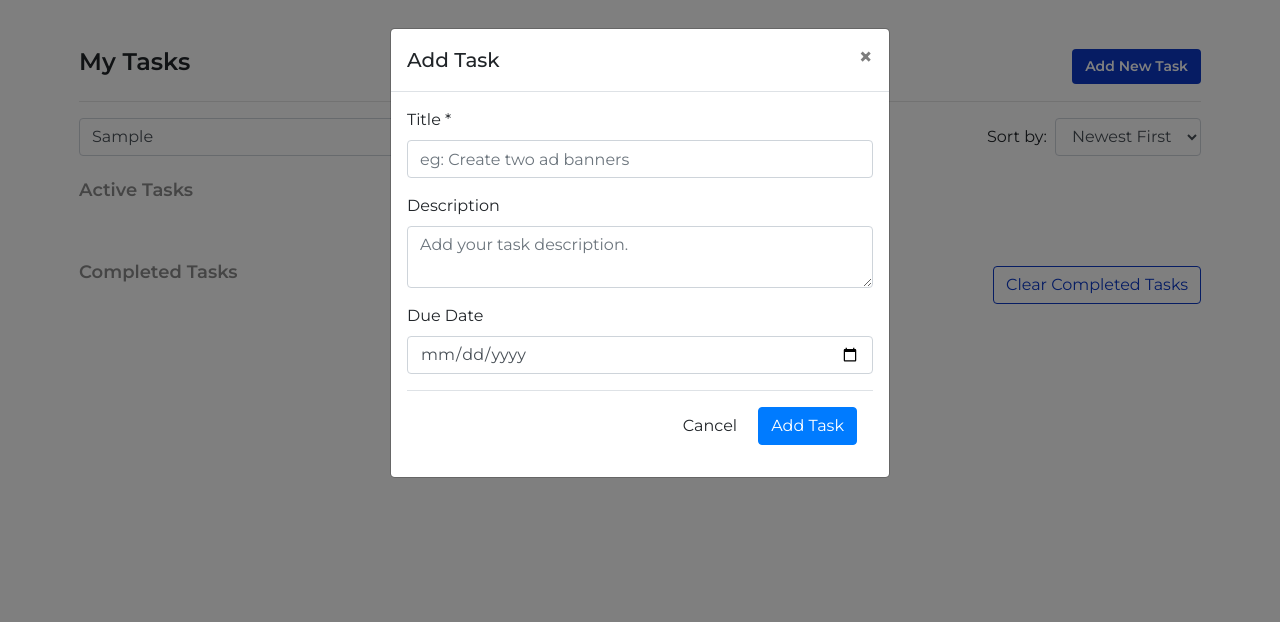
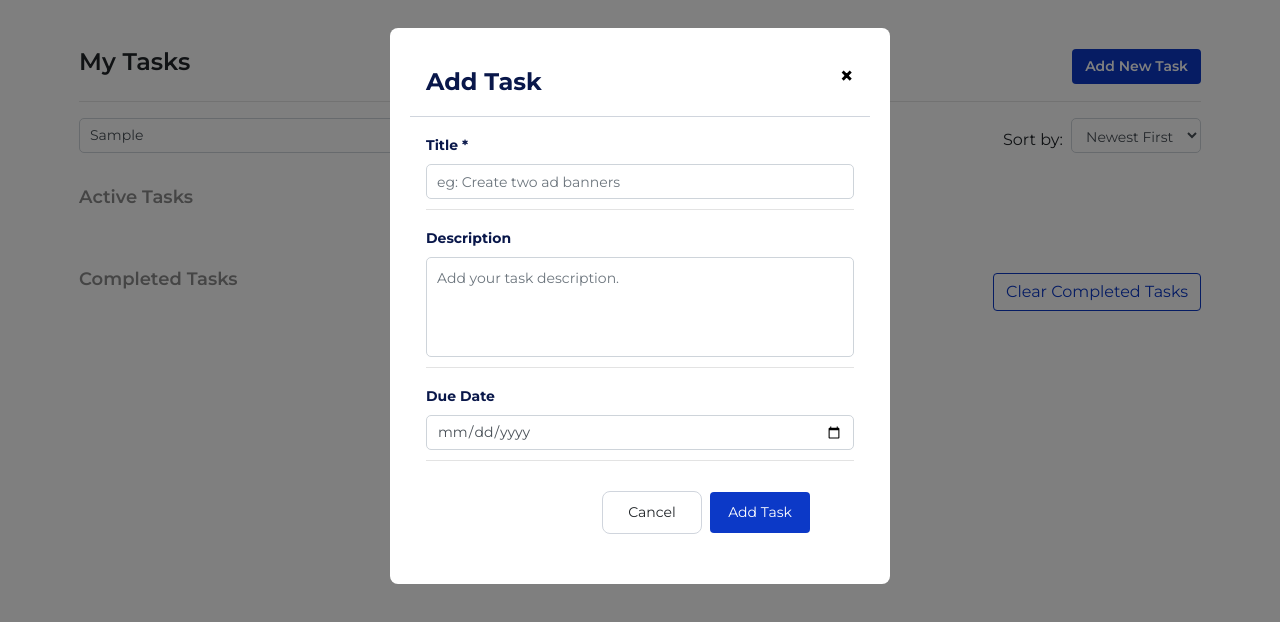
Before and after one commit to sethu-aot/fresher-project-js-todo, a plain HTML site: page index.html in a window 1280 px wide. Both pictures are taken after typing "Sample" into the empty fields and a click on the button "Add New Task". Drawn offline with nearby package versions, Linux system fonts and the light colour scheme.

Commit message:
Updated edit modal and add task modal style

```diff
--- a/style.css
+++ b/style.css
@@ -35,12 +35,7 @@ h1, h2 {
 }
 
 .add-new-task-btn:hover {
-    background: #fff;
-    color: #0C39C7;
-    border: #000 1px solid;
-
-    font-size: 14px;
-    font-weight: 600;
+    color: #fff;
 }
 
 .clear-compleated-tasks-btn {
@@ -49,11 +44,7 @@ h1, h2 {
     border: #0C39C7 1px solid;
 }
 
-.clear-compleated-tasks-btn:hover {
-    background: #0C39C7;
-    color: #fff;
-    border: #0C39C7 1px solid;
-}
+
 
 h1 {
     font-size: 24px;
@@ -81,6 +72,7 @@ h2 {
 .list-btn-icons {
     display: flex;
     justify-content: space-between;
+    gap: 16px;
 }
 
 .list-btn-icons .bi-pencil-fill {
@@ -119,6 +111,7 @@ ul {
     background-size: contain;
     background-position: center;
     background-repeat: none;
+    border: none;
 
 }
 
@@ -133,3 +126,120 @@ ul {
     display: flex;
     gap: 10px;
 }
+
+
+/* General Modal Styles */
+
+/* .modal-container {
+    max-width: 654px;
+    height: Hug (591px)px;
+    top: 79px;
+    left: 409px;
+    padding: 40px;
+    gap: 32px;
+    border-radius: 12px;
+
+} */
+
+.modal-content {
+    border-radius: 8px;
+    padding: 20px;
+    border: none;
+
+}
+
+body {
+ font-family: "Montserrat";
+}
+
+.taskForm {
+    width: 100%;
+}
+
+.modal-header {
+    border-bottom: 1px solid #D0D5DD
+}
+
+.modal-title {
+    font-size: 24px;
+    font-weight: bold;
+}
+
+.close {
+    font-size: 24px;
+    opacity: 1;
+}
+
+.close span {
+    color: #000;
+}
+
+.modal-body {
+    max-width: 574px;
+    gap: 32px;
+
+}
+
+.form-group {
+    border-bottom: 1px solid #E3E3E3
+
+}
+
+.form-group label {
+    font-weight: bold;
+    font-size: 14px;
+    color: #09174A;
+
+}
+h5 {
+    color: #09174A;
+
+}
+
+.form-control {
+    border: 1px solid #ced4da;
+    border-radius: 5px;
+    font-size: 14px;
+    padding: 10px;
+    margin-bottom: 10px;
+}
+
+textarea.form-control {
+    height: 100px;
+    resize: none;
+}
+
+.modal-footer {
+    border-top: none;
+    justify-content: flex-end;
+    padding: 10px 40px;
+}
+
+.modal-footer .btn {
+    min-width: 100px;
+    padding: 10px 15px;
+    font-size: 14px;
+}
+
+.cancel-btn {
+    padding: 10px 20px;
+    gap: 8px;
+    border-radius: 8px;
+    border: 1px solid #D0D5DD
+}
+
+.modal-footer .btn-secondary {
+    background-color: #e0e0e0;
+    border: none;
+    color: #000;
+}
+
+.modal-footer .btn-primary {
+    background: #0C39C7;
+    border: none;
+}
+
+.modal-footer .btn-primary:hover {
+    background: #0C39C7;
+
+}
```
